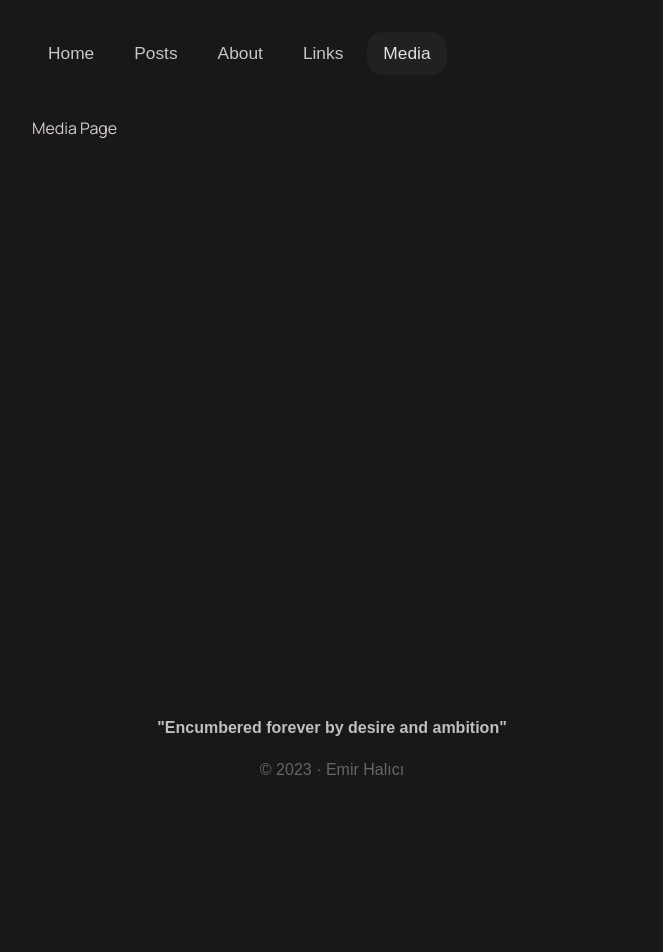
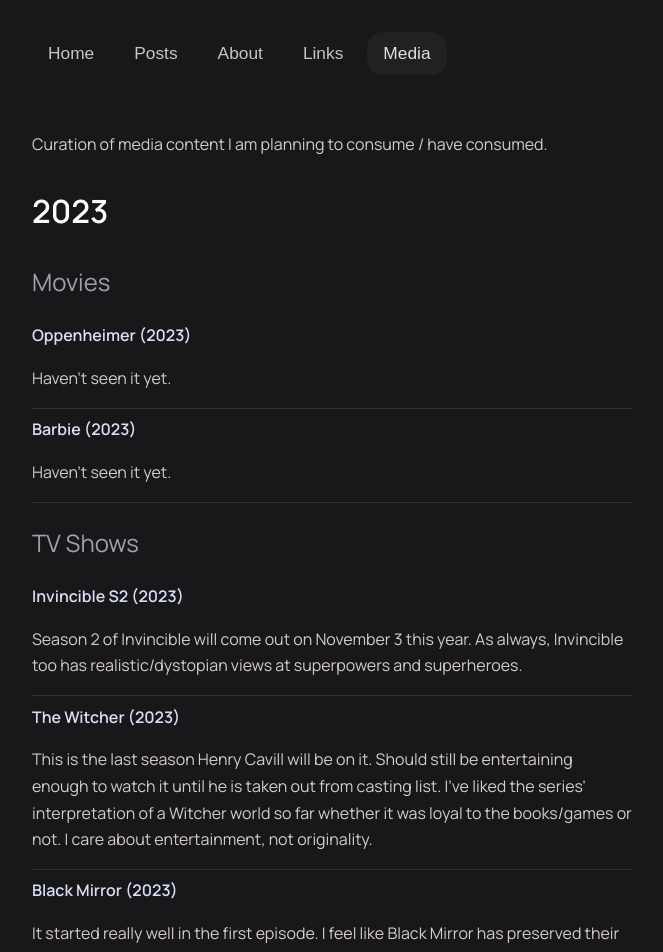
Before and after one commit to emirhalici/personal_page, a React (Vite) app: page /media in a window 1280 px wide. Shown: the top 952 px of the page, without its empty margins (308-971 px from the left). Before the commit the page ends 800 px from the top, so only its background shows below. Built offline with nearby package versions, Linux system fonts and the light colour scheme; a web font is replaced by a local one.

Commit message:
feat: implement media page with content similar to links

```diff
--- /dev/null
+++ b/src/pages/MediaPage/Components/MediaPost/MediaPost.tsx
@@ -0,0 +1,31 @@
+import LinkDivider from '~/pages/LinksPage/Components/LinkDivider/LinkDivider';
+import AnchorVariant from '~/components/AnchorVariant/AnchorVariant';
+
+type MediaPostData = {
+  readonly title: string;
+  readonly content: string;
+  readonly releaseYear: number;
+  readonly url: string;
+  // TODO: Implement rating functionality on [feature/media-page]
+  readonly ratingOutOfFive: number | undefined;
+};
+
+type MediaPostProps = {
+  readonly data: MediaPostData;
+  readonly addDivider: boolean;
+};
+export default function MediaPost(props: MediaPostProps) {
+  const data = props.data;
+
+  return (
+    <div>
+      <AnchorVariant href={data.url} openInNewTab={true}>
+        {data.title} ({data.releaseYear})
+      </AnchorVariant>
+      <p>{data.content}</p>
+      {props.addDivider && <LinkDivider />}
+    </div>
+  );
+}
+
+export type { MediaPostData };
--- a/src/pages/MediaPage/MediaPage.tsx
+++ b/src/pages/MediaPage/MediaPage.tsx
@@ -1,3 +1,69 @@
+import { TextSubtitle, TextTitle } from '~/components/Texts/Texts';
+import MediaPost, { MediaPostData } from './Components/MediaPost/MediaPost';
+
 export default function MediaPage() {
-  return <div className='page-fixed-width-root'>Media Page</div>;
+  return (
+    <div className='page-fixed-width-root'>
+      <p>Curation of media content I am planning to consume / have consumed.</p>
+      <TextTitle>2023</TextTitle>
+      <TextSubtitle>Movies</TextSubtitle>
+      <MediaPost data={oppenheimer} addDivider={true} />
+      <MediaPost data={barbie} addDivider={true} />
+      <TextSubtitle>TV Shows</TextSubtitle>
+      <MediaPost data={invincibleS2} addDivider={true} />
+      <MediaPost data={witcherS3} addDivider={true} />
+      <MediaPost data={blackMirrorS6} addDivider={true} />
+      <MediaPost data={theBearS2} addDivider={false} />
+    </div>
+  );
 }
+
+const oppenheimer: MediaPostData = {
+  title: 'Oppenheimer',
+  releaseYear: 2023,
+  url: 'https://www.imdb.com/title/tt15398776/',
+  ratingOutOfFive: undefined,
+  content: `Haven't seen it yet.`,
+};
+
+const barbie: MediaPostData = {
+  title: 'Barbie',
+  releaseYear: 2023,
+  url: 'https://www.imdb.com/title/tt1517268/',
+  ratingOutOfFive: undefined,
+  content: `Haven't seen it yet.`,
+};
+
+const invincibleS2: MediaPostData = {
+  title: 'Invincible S2',
+  releaseYear: 2023,
+  url: 'https://www.imdb.com/title/tt6741278/',
+  ratingOutOfFive: undefined,
+  content:
+    'Season 2 of Invincible will come out on November 3 this year. As always, Invincible too has realistic/dystopian views at superpowers and superheroes.',
+};
+
+const witcherS3: MediaPostData = {
+  title: 'The Witcher',
+  releaseYear: 2023,
+  url: 'https://www.imdb.com/title/tt5180504/',
+  ratingOutOfFive: undefined,
+  content: `This is the last season Henry Cavill will be on it. Should still be entertaining enough to watch it until he is taken out from casting list. I've liked the series' interpretation of a Witcher world so far whether it was loyal to the books/games or not. I care about entertainment, not originality.`,
+};
+
+const blackMirrorS6: MediaPostData = {
+  title: 'Black Mirror',
+  releaseYear: 2023,
+  url: 'https://www.imdb.com/title/tt2085059/',
+  ratingOutOfFive: undefined,
+  content: `It started really well in the first episode. I feel like Black Mirror has preserved their quality in acting, plot and dystopian vibes. I'll update once I get to see remaining of the season.`,
+};
+
+const theBearS2: MediaPostData = {
+  title: 'The Bear',
+  releaseYear: 2023,
+  content:
+    'An amazing show that even attracted people like me who have nothing to do with cooking or being a chef. Looking very forward to watching it when it comes out.',
+  ratingOutOfFive: undefined,
+  url: 'https://www.imdb.com/title/tt14452776/',
+};
```
